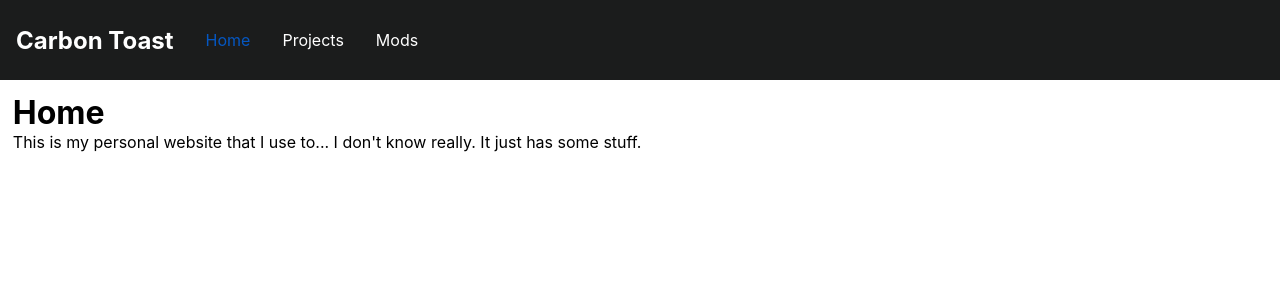
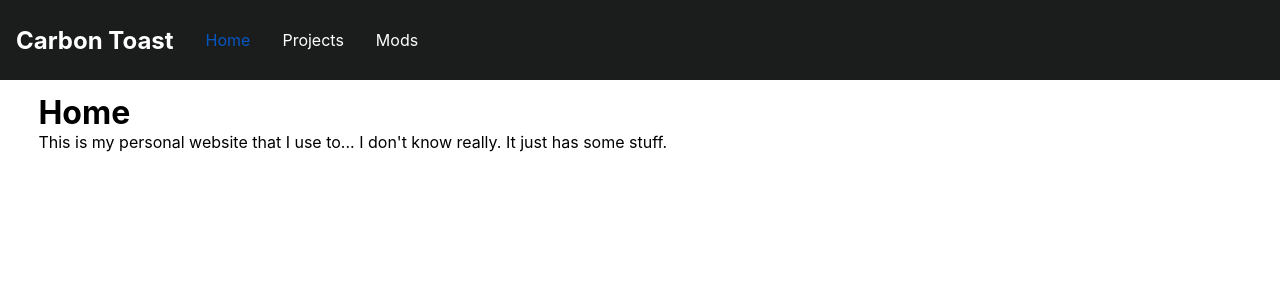
Before and after one commit to ThePoultryMan/ThePoultryMan.github.io, a React (Create React App) app: page / in a window 1280 px wide. Shown: the top 300 px of the page. Built offline with nearby package versions, Linux system fonts and the light colour scheme.

Commit message:
Fix margin issues

```diff
--- a/src/App.css
+++ b/src/App.css
@@ -12,5 +12,5 @@
 }
 
 div.Content {
-    margin: 1% 3% 3% 1%;
+    margin: 1% 3% 1% 3%;
 }
```
